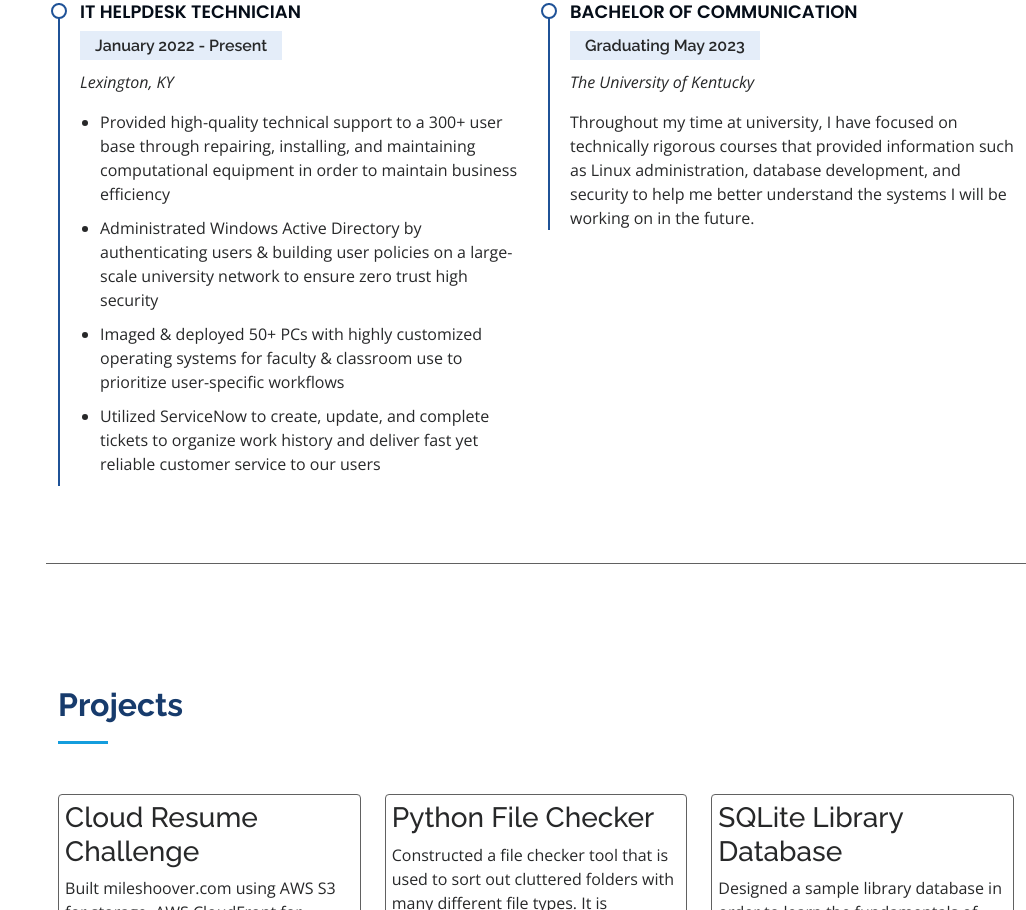
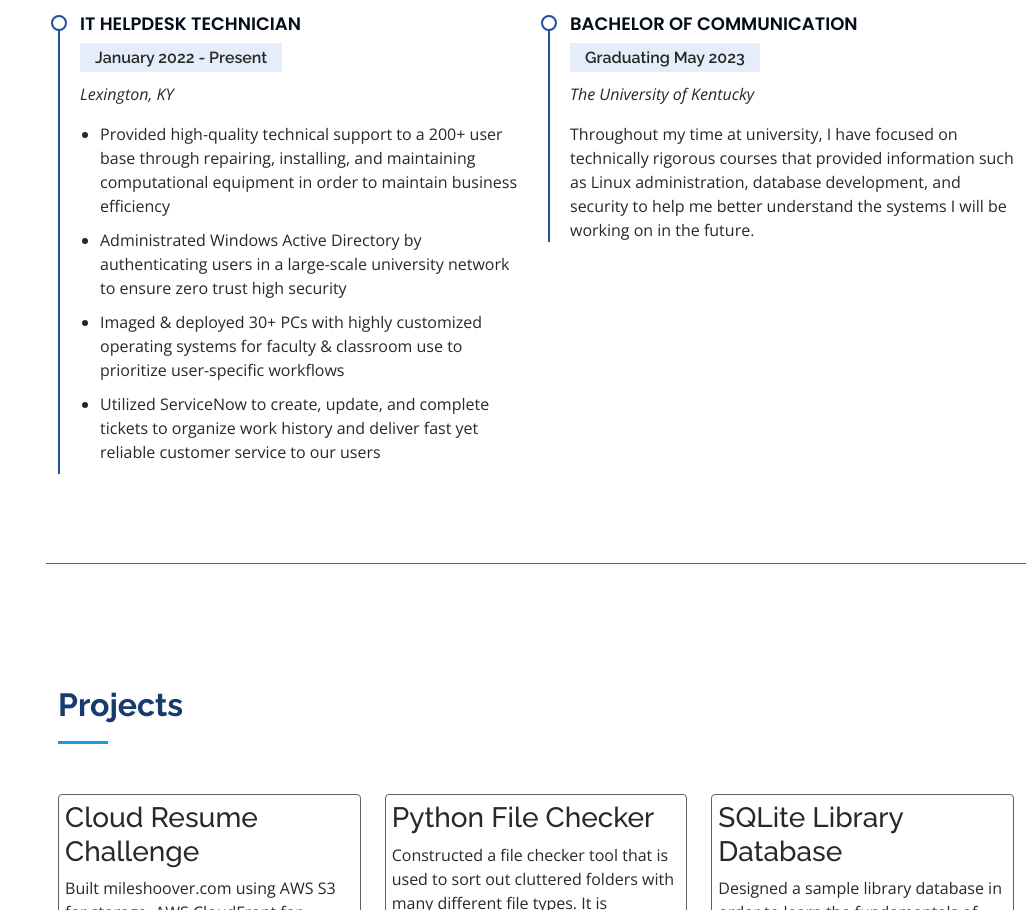
Before and after one commit to MilesHoover/CRC-Frontend, a plain HTML site: page index.html in a window 1280 px wide. Shown: the part 2637-3547 px from the top of the page, without its empty margins (254-1280 px from the left). Drawn offline with nearby package versions, Linux system fonts and the light colour scheme; no server answers.

Commit message:
update job desc

```diff
--- a/index.html
+++ b/index.html
@@ -162,9 +162,9 @@
               <h5>January 2022 - Present</h5>
               <p><em>Lexington, KY</em></p>
               <ul>
-                <li>Provided high-quality technical support to a 300+ user base through repairing, installing, and maintaining computational equipment in order to maintain business efficiency</li>
-                <li>Administrated Windows Active Directory by authenticating users & building user policies on a large-scale university network to ensure zero trust high security</li>
-                <li>Imaged & deployed 50+ PCs with highly customized operating systems for faculty & classroom use to prioritize user-specific workflows</li>
+                <li>Provided high-quality technical support to a 200+ user base through repairing, installing, and maintaining computational equipment in order to maintain business efficiency</li> <!-- 300+ -->
+                <li>Administrated Windows Active Directory by authenticating users in a large-scale university network to ensure zero trust high security</li> <!-- & building user policies on -->
+                <li>Imaged & deployed 30+ PCs with highly customized operating systems for faculty & classroom use to prioritize user-specific workflows</li> <!-- 50+ -->
                 <li>Utilized ServiceNow to create, update, and complete tickets to organize work history and deliver fast yet reliable customer service to our users</li>
               </ul>
             </div>
```
